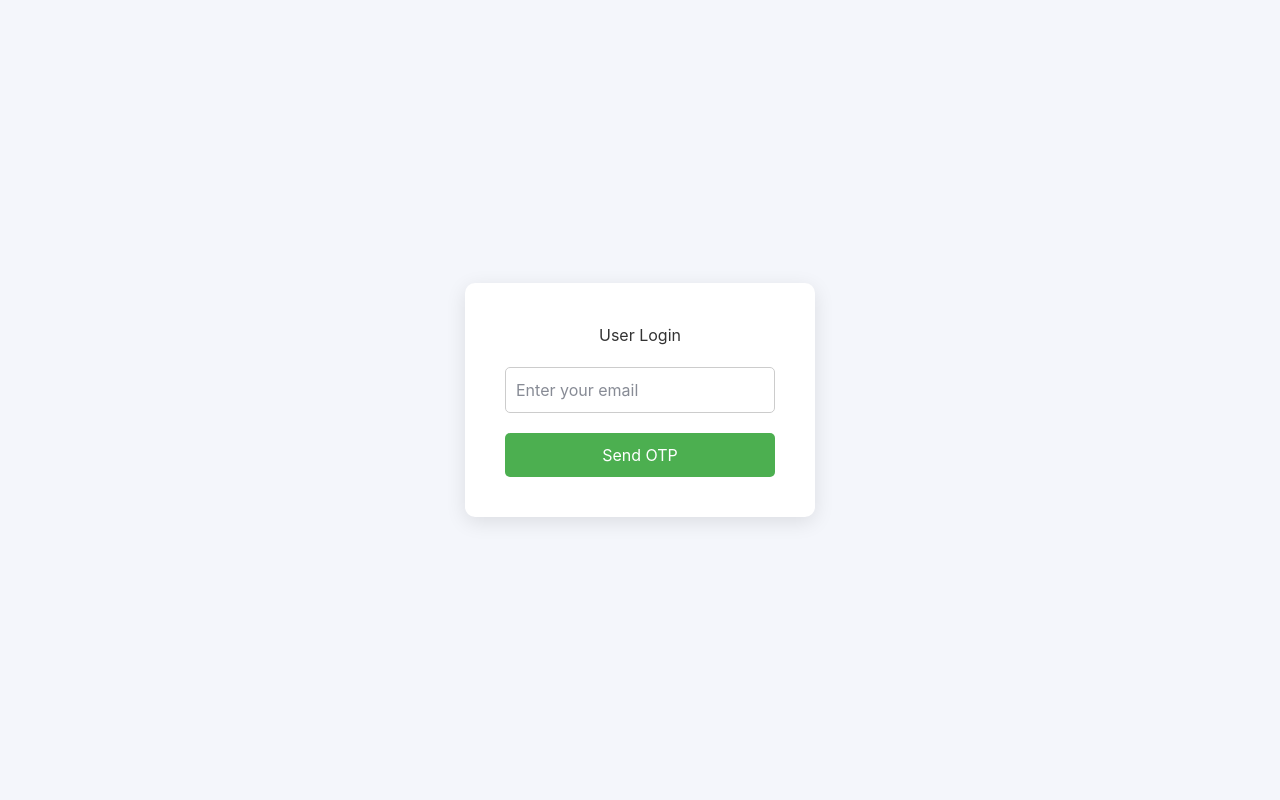
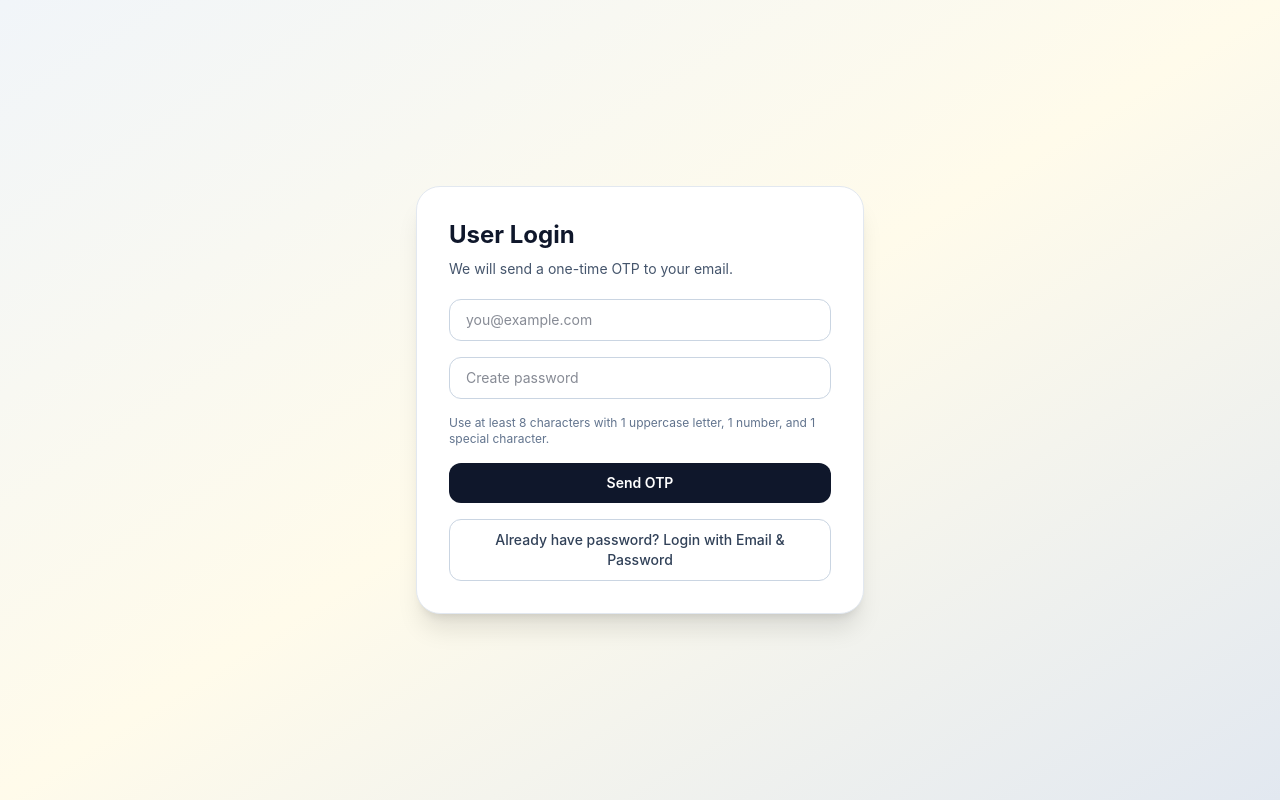
Before and after one commit to 0x01amar/E-Commerical-website, a React app in the folder frontend/: page /login in a window 1280 px wide. Built offline with nearby package versions, Linux system fonts and the light colour scheme; the HTML template or start-up script is replaced by a standard one.

Commit message:
add strong-password otp login flow

```diff
--- a/frontend/src/pages/UserLogin.jsx
+++ b/frontend/src/pages/UserLogin.jsx
@@ -2,193 +2,173 @@ import { useState } from "react";
 import { useNavigate } from "react-router-dom";
 
 function UserLogin() {
-
-const [email,setEmail] = useState("");
-const [otp,setOtp] = useState("");
-const [step,setStep] = useState(1);
+    const [email, setEmail] = useState("");
+    const [password, setPassword] = useState("");
+    const [otp, setOtp] = useState("");
+    const [step, setStep] = useState(1);
+    const [error, setError] = useState("");
+    const [loading, setLoading] = useState(false);
 
     const navigate = useNavigate();
 
+    const passwordPolicyRegex = /^(?=.*[A-Z])(?=.*\d)(?=.*[^A-Za-z0-9]).{8,}$/;
 
-// -------- SEND OTP --------
-const sendOtp = () => {
+    const sendOtp = async () => {
+        try {
+            const normalizedEmail = email.trim().toLowerCase();
 
-fetch("http://localhost:5000/api/auth/send-otp",{
-    method:"POST",
-    headers:{
-    "Content-Type":"application/json"
- },
-body:JSON.stringify({email})
-})
-.then(res=>res.json())
-.then(data=>{
-
-// Agar user pehle se registered hai
-if(data.login){
-    navigate("/login-password");
-}else{
-    alert("OTP sent to your email");
-    setStep(2);
+            if (!normalizedEmail) {
+                setError("Please enter your email");
+                return;
             }
 
+            if (!passwordPolicyRegex.test(password)) {
+                setError(
+                    "Password must be at least 8 characters and include uppercase, number, and special character"
+                );
+                return;
+            }
+
+            setLoading(true);
+            setError("");
+
+            const response = await fetch("http://localhost:5000/api/auth/send-otp", {
+                method: "POST",
+                headers: {
+                    "Content-Type": "application/json",
+                },
+                body: JSON.stringify({ email: normalizedEmail, password }),
             });
 
+            const data = await response.json();
+
+            if (!response.ok) {
+                throw new Error(data?.message || "Failed to send OTP");
+            }
+
+            setEmail(normalizedEmail);
+            setStep(2);
+        } catch (sendOtpError) {
+            setError(sendOtpError.message || "Failed to send OTP");
+        } finally {
+            setLoading(false);
+        }
     };
 
-
-// -------- VERIFY OTP --------
-const verifyOtp = () => {
-
-fetch("http://localhost:5000/api/auth/verify-otp",{
-    method:"POST",
-    headers:{
-    "Content-Type":"application/json"
-},
-    body:JSON.stringify({
-    email,
-    otp
-    })
-})
-.then(res=>res.json())
-.then(data=>{
-
-    if(data.message ==="Invalid OTP"||
-        data.message ==="OTP expired"
-    ){
-        alert(data.message);
-        return
+    const verifyOtp = async () => {
+        try {
+            if (!otp.trim()) {
+                setError("Please enter OTP");
+                return;
             }
 
-if(data.userExists){
+            setLoading(true);
+            setError("");
 
-    localStorage.setItem("email",email);
+            const response = await fetch("http://localhost:5000/api/auth/verify-otp", {
+                method: "POST",
+                headers: {
+                    "Content-Type": "application/json",
+                },
+                body: JSON.stringify({
+                    email,
+                    otp: otp.trim(),
+                }),
+            });
 
-    navigate("/dashboard");
+            const data = await response.json();
 
-}else{
+            if (!response.ok) {
+                throw new Error(data?.message || "OTP verification failed");
+            }
+
+            localStorage.setItem("email", email);
+
+            if (data.userExists && !data.needsProfile) {
+                navigate("/login-password");
+                return;
+            }
 
             navigate("/complete-profile");
-
+        } catch (verifyError) {
+            setError(verifyError.message || "OTP verification failed");
+        } finally {
+            setLoading(false);
         }
-
-});
-
     };
 
+    return (
+        <div className="flex min-h-screen items-center justify-center bg-linear-to-br from-slate-100 via-amber-50 to-slate-200 px-4 py-10">
+            <div className="w-full max-w-md rounded-3xl border border-slate-200 bg-white p-8 shadow-xl">
+                <h1 className="text-2xl font-bold text-slate-900">User Login</h1>
+                <p className="mt-2 text-sm text-slate-600">We will send a one-time OTP to your email.</p>
 
-return(
+                {error ? <p className="mt-4 rounded-lg bg-rose-50 px-3 py-2 text-sm text-rose-600">{error}</p> : null}
 
-    <div
-        style={{
-        display:"flex",
-        justifyContent:"center",
-        alignItems:"center",
-        height:"100vh",
-        background:"#f4f6fb"
-    }}
+                {step === 1 ? (
+                    <div className="mt-5 space-y-4">
+                        <input
+                            type="email"
+                            placeholder="you@example.com"
+                            value={email}
+                            onChange={(event) => setEmail(event.target.value)}
+                            className="w-full rounded-xl border border-slate-300 px-4 py-2.5 text-sm outline-none transition focus:border-amber-400 focus:ring-2 focus:ring-amber-200"
+                        />
+                        <input
+                            type="password"
+                            placeholder="Create password"
+                            value={password}
+                            onChange={(event) => setPassword(event.target.value)}
+                            className="w-full rounded-xl border border-slate-300 px-4 py-2.5 text-sm outline-none transition focus:border-amber-400 focus:ring-2 focus:ring-amber-200"
+                        />
+                        <p className="text-xs text-slate-500">
+                            Use at least 8 characters with 1 uppercase letter, 1 number, and 1 special character.
+                        </p>
+                        <button
+                            type="button"
+                            onClick={sendOtp}
+                            disabled={loading}
+                            className="w-full rounded-xl bg-slate-900 px-4 py-2.5 text-sm font-semibold text-white transition hover:bg-slate-800 disabled:cursor-not-allowed disabled:opacity-60"
                         >
-
-    <div
-        style={{
-        background:"white",
-        padding:"40px",
-        borderRadius:"10px",
-        boxShadow:"0 5px 20px rgba(0,0,0,0.1)",
-        width:"350px"
-    }}
+                            {loading ? "Sending OTP..." : "Send OTP"}
+                        </button>
+                        <button
+                            type="button"
+                            onClick={() => navigate("/login-password")}
+                            className="w-full rounded-xl border border-slate-300 px-4 py-2.5 text-sm font-medium text-slate-700 transition hover:bg-slate-100"
                         >
-
-    <h2 style={{textAlign:"center",color:"#333"}}>
-        User Login
-    </h2>
-
-
-    {/* STEP 1 EMAIL */}
-
-    {step===1 && (
-
-    <>
-
+                            Already have password? Login with Email & Password
+                        </button>
+                    </div>
+                ) : (
+                    <div className="mt-5 space-y-4">
                         <input
-        placeholder="Enter your email"
-        value={email}
-        onChange={(e)=>setEmail(e.target.value)}
-        style={{
-        width:"100%",
-        padding:"10px",
-        marginTop:"20px",
-        borderRadius:"5px",
-        border:"1px solid #ccc"
-    }}
+                            type="text"
+                            placeholder="Enter 6-digit OTP"
+                            value={otp}
+                            onChange={(event) => setOtp(event.target.value)}
+                            className="w-full rounded-xl border border-slate-300 px-4 py-2.5 text-sm outline-none transition focus:border-amber-400 focus:ring-2 focus:ring-amber-200"
                         />
-
                         <button
-        onClick={sendOtp}
-        style={{
-        width:"100%",
-        padding:"10px",
-        marginTop:"20px",
-        background:"#4CAF50",
-        color:"white",
-        border:"none",
-        borderRadius:"5px",
-        cursor:"pointer"
-    }}
+                            type="button"
+                            onClick={verifyOtp}
+                            disabled={loading}
+                            className="w-full rounded-xl bg-amber-500 px-4 py-2.5 text-sm font-semibold text-slate-900 transition hover:bg-amber-400 disabled:cursor-not-allowed disabled:opacity-60"
                         >
-    Send OTP
+                            {loading ? "Verifying..." : "Verify OTP"}
                         </button>
-
-    </>
-
+                        <button
+                            type="button"
+                            onClick={() => setStep(1)}
+                            className="w-full rounded-xl border border-slate-300 px-4 py-2.5 text-sm font-medium text-slate-700 transition hover:bg-slate-100"
+                        >
+                            Change Email
+                        </button>
+                    </div>
                 )}
-
-
-
-{/* STEP 2 OTP */}
-
-    {step===2 && (
-
-    <>
-
-    <input
-        placeholder="Enter OTP"
-        value={otp}
-        onChange={(e)=>setOtp(e.target.value)}
-        style={{
-        width:"100%",
-        padding:"10px",
-        marginTop:"20px",
-        borderRadius:"5px",
-        border:"1px solid #ccc"
-    }}
-    />
-
-    <button
-        onClick={verifyOtp}
-        style={{
-        width:"100%",
-        padding:"10px",
-        marginTop:"20px",
-        background:"#2196F3",
-        color:"white",
-        border:"none",
-        borderRadius:"5px",
-        cursor:"pointer"
-    }}
-    >
-      Verify OTP
-    </button>
-
-</>
-
-    )}
-
             </div>
-
         </div>
-
     );
-
 }
 
 export default UserLogin;
```
Lines whose indentation alone changed are shown as unchanged.
